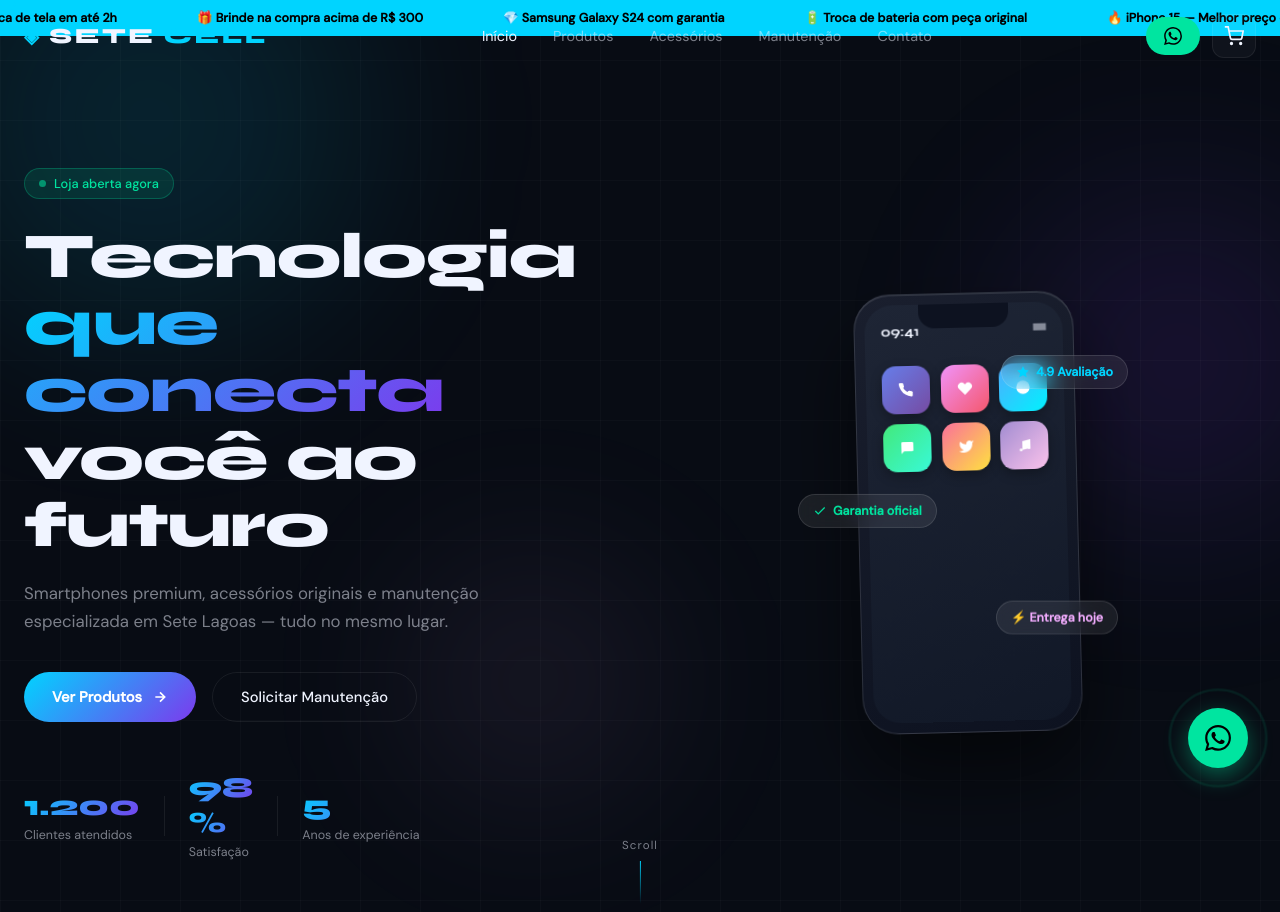
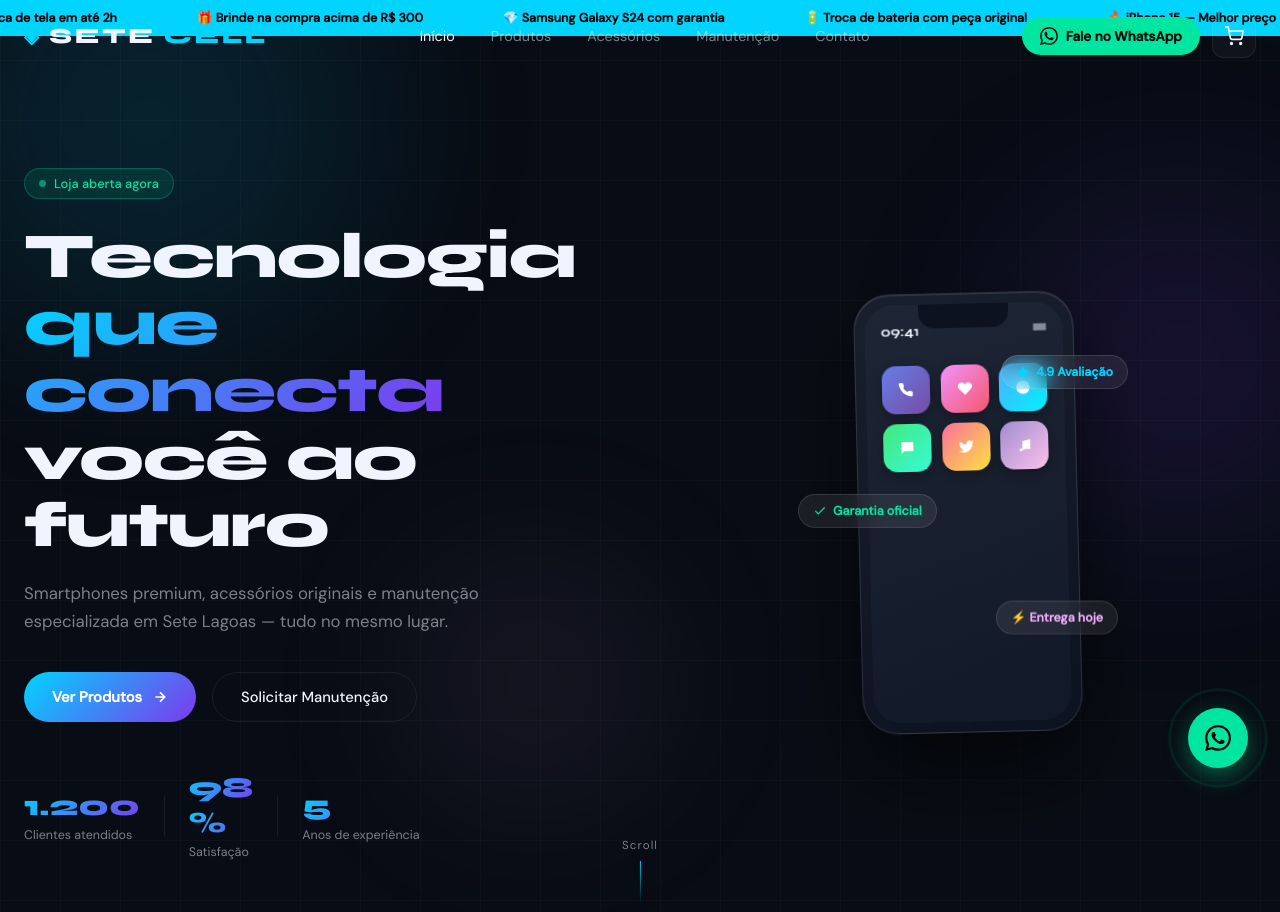
Before and after one commit to pedrinnzada/SeteCell, a plain HTML site: page index.html in a window 1280 px wide. Shown: the top 912 px of the page. Drawn offline with Linux system fonts and the light colour scheme.

Commit message:
mensagem dos icon atualizados

```diff
--- a/index.html
+++ b/index.html
@@ -38,9 +38,9 @@
       <a href="#contato" class="nav-link">Contato</a>
     </nav>
     <div class="header-actions">
-      <a href="https://wa.me/5531988077126" target="_blank" class="btn-whatsapp-header">
+      <a href="https://wa.me/5531988077126?text=Queria%20saber%20mais%20dos%20produtos" target="_blank" class="btn-whatsapp-header">
         <svg width="18" height="18" viewBox="0 0 24 24" fill="currentColor"><path d="M17.472 14.382c-.297-.149-1.758-.867-2.03-.967-.273-.099-.471-.148-.67.15-.197.297-.767.966-.94 1.164-.173.199-.347.223-.644.075-.297-.15-1.255-.463-2.39-1.475-.883-.788-1.48-1.761-1.653-2.059-.173-.297-.018-.458.13-.606.134-.133.298-.347.446-.52.149-.174.198-.298.298-.497.099-.198.05-.371-.025-.52-.075-.149-.669-1.612-.916-2.207-.242-.579-.487-.5-.669-.51-.173-.008-.371-.01-.57-.01-.198 0-.52.074-.792.372-.272.297-1.04 1.016-1.04 2.479 0 1.462 1.065 2.875 1.213 3.074.149.198 2.096 3.2 5.077 4.487.709.306 1.262.489 1.694.625.712.227 1.36.195 1.871.118.571-.085 1.758-.719 2.006-1.413.248-.694.248-1.289.173-1.413-.074-.124-.272-.198-.57-.347m-5.421 7.403h-.004a9.87 9.87 0 01-5.031-1.378l-.361-.214-3.741.982.998-3.648-.235-.374a9.86 9.86 0 01-1.51-5.26c.001-5.45 4.436-9.884 9.888-9.884 2.64 0 5.122 1.03 6.988 2.898a9.825 9.825 0 012.893 6.994c-.003 5.45-4.437 9.884-9.885 9.884m8.413-18.297A11.815 11.815 0 0012.05 0C5.495 0 .16 5.335.157 11.892c0 2.096.547 4.142 1.588 5.945L.057 24l6.305-1.654a11.882 11.882 0 005.683 1.448h.005c6.554 0 11.89-5.335 11.893-11.893a11.821 11.821 0 00-3.48-8.413z"/></svg>
-
+        Fale no WhatsApp
       </a>
       <button class="cart-btn" id="cartBtn">
         <svg width="20" height="20" viewBox="0 0 24 24" fill="none" stroke="currentColor" stroke-width="2"><circle cx="9" cy="21" r="1"/><circle cx="20" cy="21" r="1"/><path d="M1 1h4l2.68 13.39a2 2 0 0 0 2 1.61h9.72a2 2 0 0 0 2-1.61L23 6H6"/></svg>
@@ -516,7 +516,7 @@
 </div>
 
 <!-- ===== WPP FLUTUANTE ===== -->
-<a href="https://wa.me/5531988077126" target="_blank" class="wpp-float" aria-label="WhatsApp">
+<a href="https://wa.me/5531988077126?text=Queria%20saber%20mais%20dos%20produtos" target="_blank" class="wpp-float" aria-label="WhatsApp">
   <svg width="26" height="26" viewBox="0 0 24 24" fill="currentColor"><path d="M17.472 14.382c-.297-.149-1.758-.867-2.03-.967-.273-.099-.471-.148-.67.15-.197.297-.767.966-.94 1.164-.173.199-.347.223-.644.075-.297-.15-1.255-.463-2.39-1.475-.883-.788-1.48-1.761-1.653-2.059-.173-.297-.018-.458.13-.606.134-.133.298-.347.446-.52.149-.174.198-.298.298-.497.099-.198.05-.371-.025-.52-.075-.149-.669-1.612-.916-2.207-.242-.579-.487-.5-.669-.51-.173-.008-.371-.01-.57-.01-.198 0-.52.074-.792.372-.272.297-1.04 1.016-1.04 2.479 0 1.462 1.065 2.875 1.213 3.074.149.198 2.096 3.2 5.077 4.487.709.306 1.262.489 1.694.625.712.227 1.36.195 1.871.118.571-.085 1.758-.719 2.006-1.413.248-.694.248-1.289.173-1.413-.074-.124-.272-.198-.57-.347m-5.421 7.403h-.004a9.87 9.87 0 01-5.031-1.378l-.361-.214-3.741.982.998-3.648-.235-.374a9.86 9.86 0 01-1.51-5.26c.001-5.45 4.436-9.884 9.888-9.884 2.64 0 5.122 1.03 6.988 2.898a9.825 9.825 0 012.893 6.994c-.003 5.45-4.437 9.884-9.885 9.884m8.413-18.297A11.815 11.815 0 0012.05 0C5.495 0 .16 5.335.157 11.892c0 2.096.547 4.142 1.588 5.945L.057 24l6.305-1.654a11.882 11.882 0 005.683 1.448h.005c6.554 0 11.89-5.335 11.893-11.893a11.821 11.821 0 00-3.48-8.413z"/></svg>
   <div class="wpp-pulse"></div>
 </a>
```
